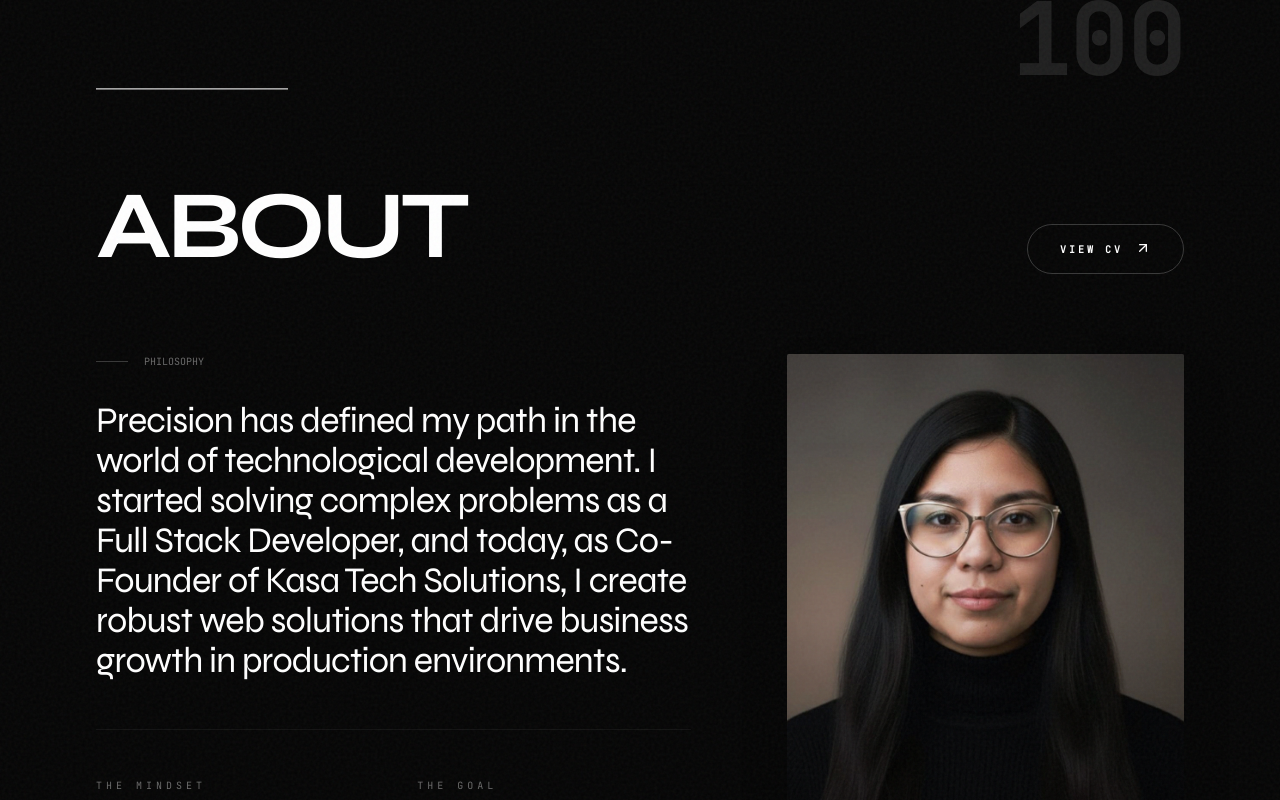
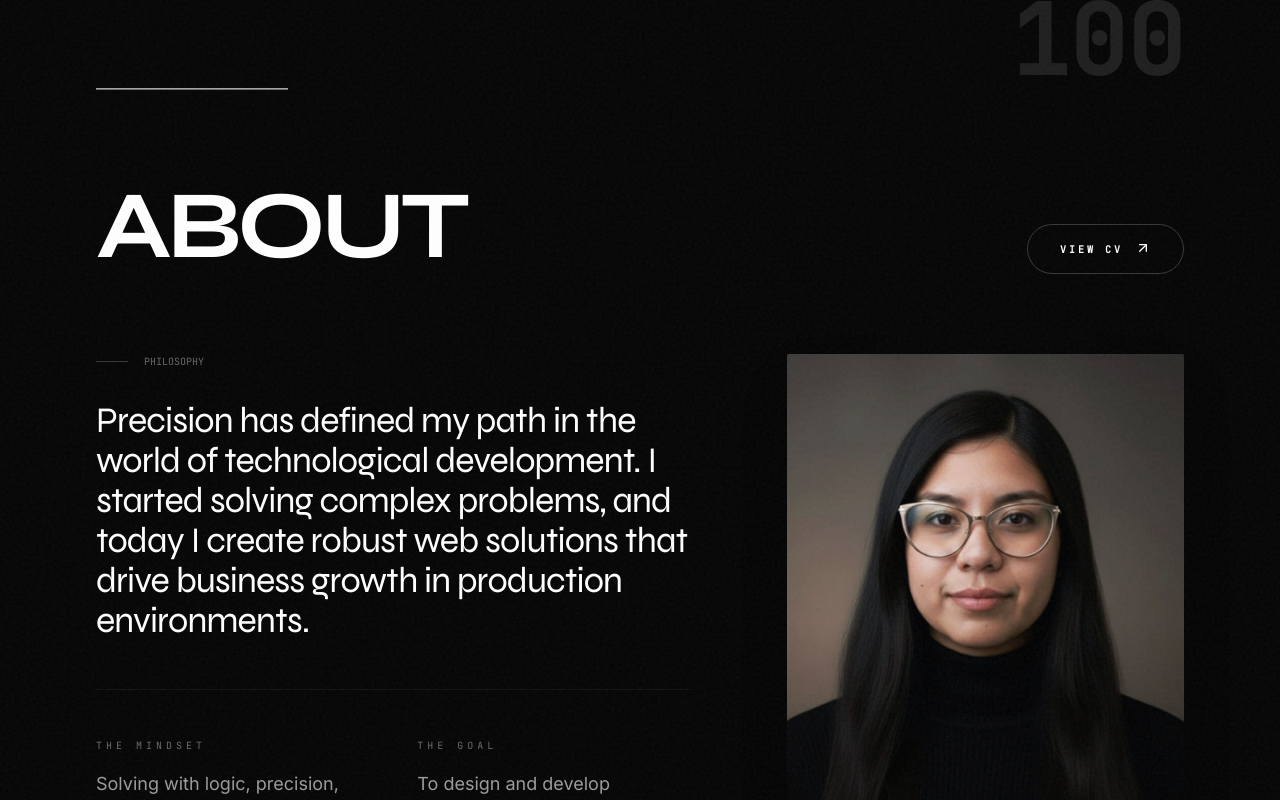
Before and after one commit to TracyMooor/PortafolioWebTracy, a React (Vite) app: page /about in a window 1280 px wide. Built offline with nearby package versions, Linux system fonts and the light colour scheme.

Commit message:
feat: implement LanguageContext and Provider for bilingual English/Spanish support

```diff
--- a/components/LanguageContext.tsx
+++ b/components/LanguageContext.tsx
@@ -31,7 +31,7 @@ const translations = {
 
     // About
     philosophy: "Philosophy",
-    about_intro: "Precision has defined my path in the world of technological development. I started solving complex problems as a Full Stack Developer, and today, as Co-Founder of Kasa Tech Solutions, I create robust web solutions that drive business growth in production environments.",
+    about_intro: "Precision has defined my path in the world of technological development. I started solving complex problems, and today I create robust web solutions that drive business growth in production environments.",
     mindset_label: "THE MINDSET",
     mindset_text: "Solving with logic, precision, and a focus on results. Every technical decision must have a clear purpose and add value to the business.",
     goal_label: "THE GOAL",
@@ -88,7 +88,7 @@ const translations = {
 
     // About
     philosophy: "Filosofía",
-    about_intro: "La precisión ha marcado mi camino en el mundo del desarrollo tecnológico. Empecé resolviendo problemas complejos como Desarrolladora Full Stack y hoy, como Co-Founder de Kasa Tech Solutions, creo soluciones web robustas que impulsan negocios en entornos de producción.",
+    about_intro: "La precisión ha marcado mi camino en el mundo del desarrollo tecnológico. Empecé resolviendo problemas complejos y hoy creo soluciones web robustas que impulsan negocios en entornos de producción.",
     mindset_label: "LA MENTALIDAD",
     mindset_text: "Resolver con lógica, precisión y enfoque en resultados. Cada decisión técnica debe tener un propósito claro y aportar valor al negocio.",
     goal_label: "EL OBJETIVO",
```
